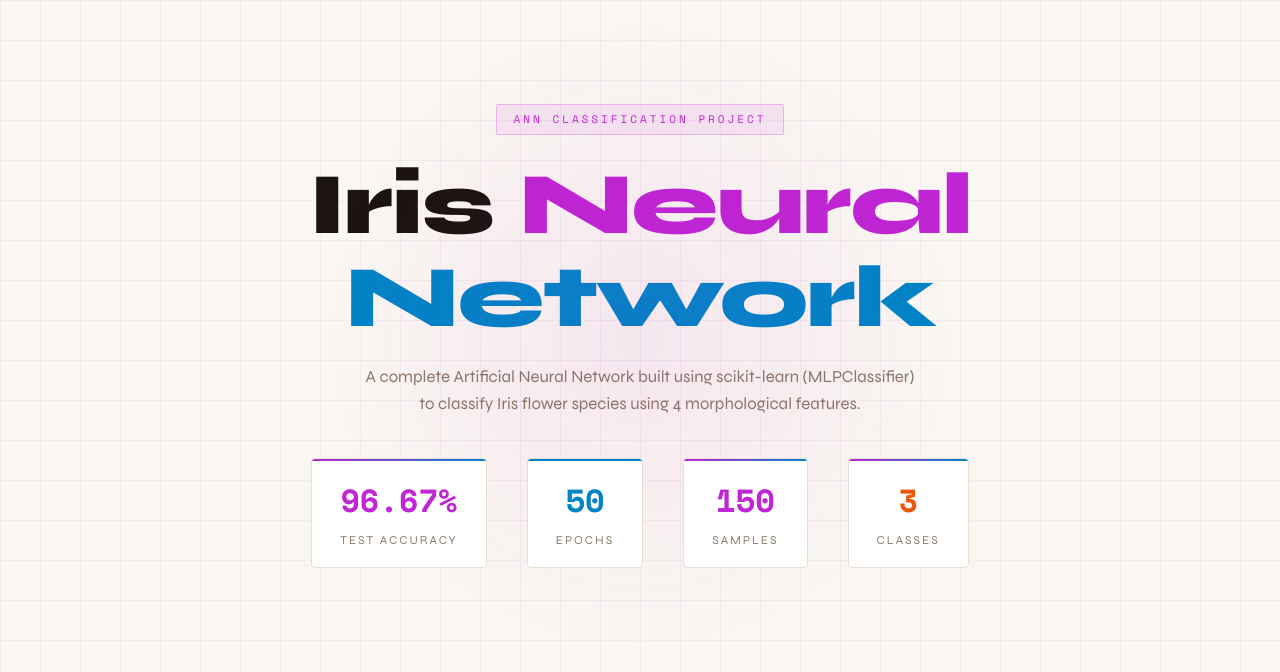
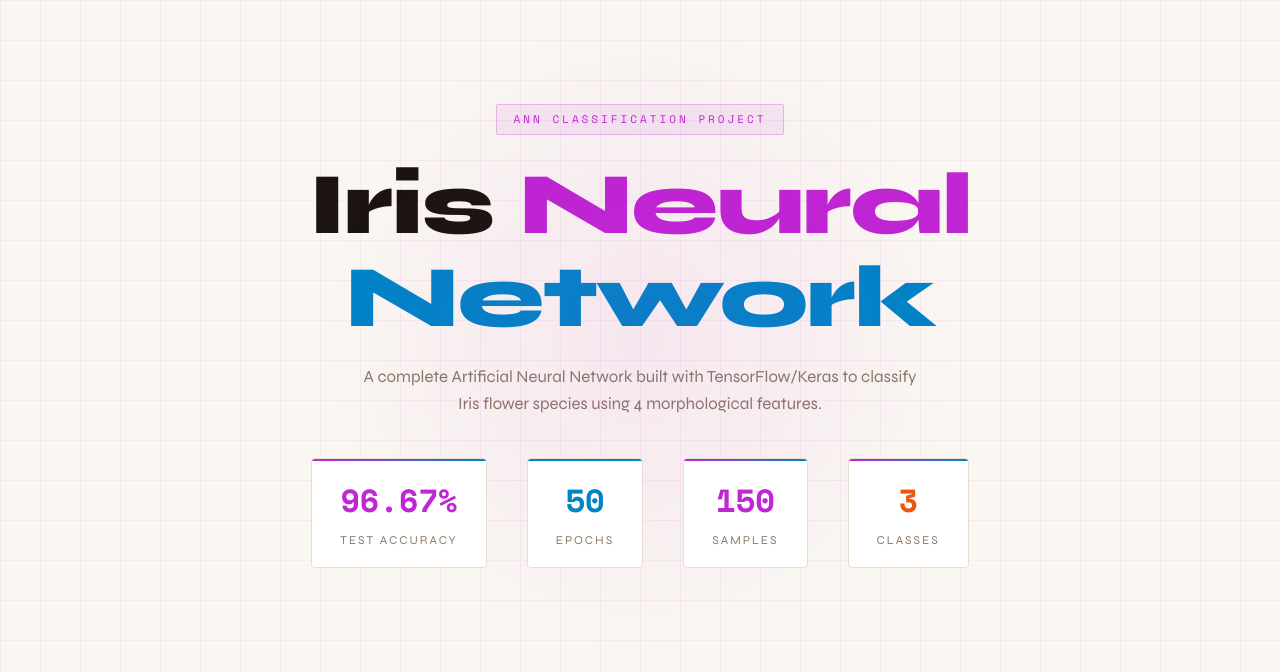
Before and after one commit to Tanishkaaa016/Iris-ANN-classifier, a Flask app: page / in a window 1280 px wide. Shown: the part 120-792 px from the top of the page. Run offline with Flask 3, Linux system fonts and the light colour scheme.

Commit message:
Update index.html

```diff
--- a/templates/index.html
+++ b/templates/index.html
@@ -1611,7 +1611,7 @@
   <div class="hero-glow"></div>
   <div class="badge">ANN Classification Project</div>
   <h1>Iris <span class="green">Neural</span><br><span class="purple">Network</span></h1>
-  <p>A complete Artificial Neural Network built using scikit-learn (MLPClassifier) to classify Iris flower species using 4 morphological features.</p>
+  <p>A complete Artificial Neural Network built with TensorFlow/Keras to classify Iris flower species using 4 morphological features.</p>
   <div class="hero-stats">
     <div class="stat-pill">
       <span class="num">96.67%</span>
```
